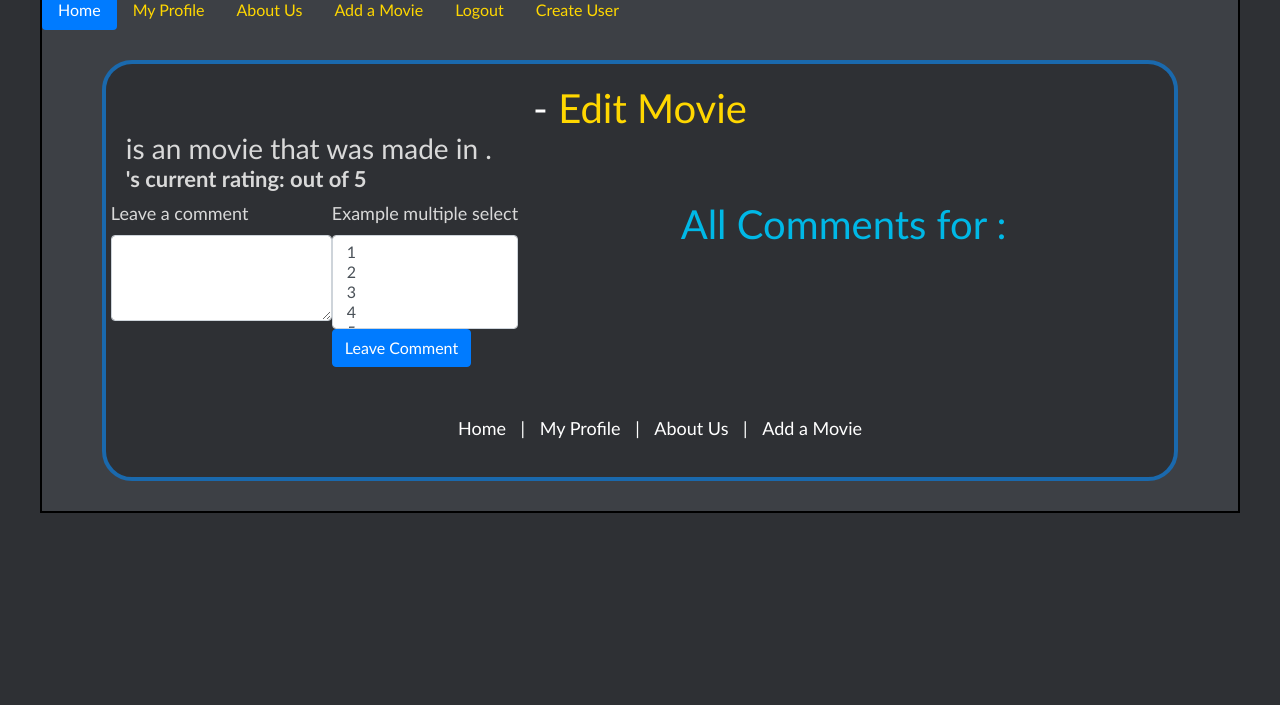
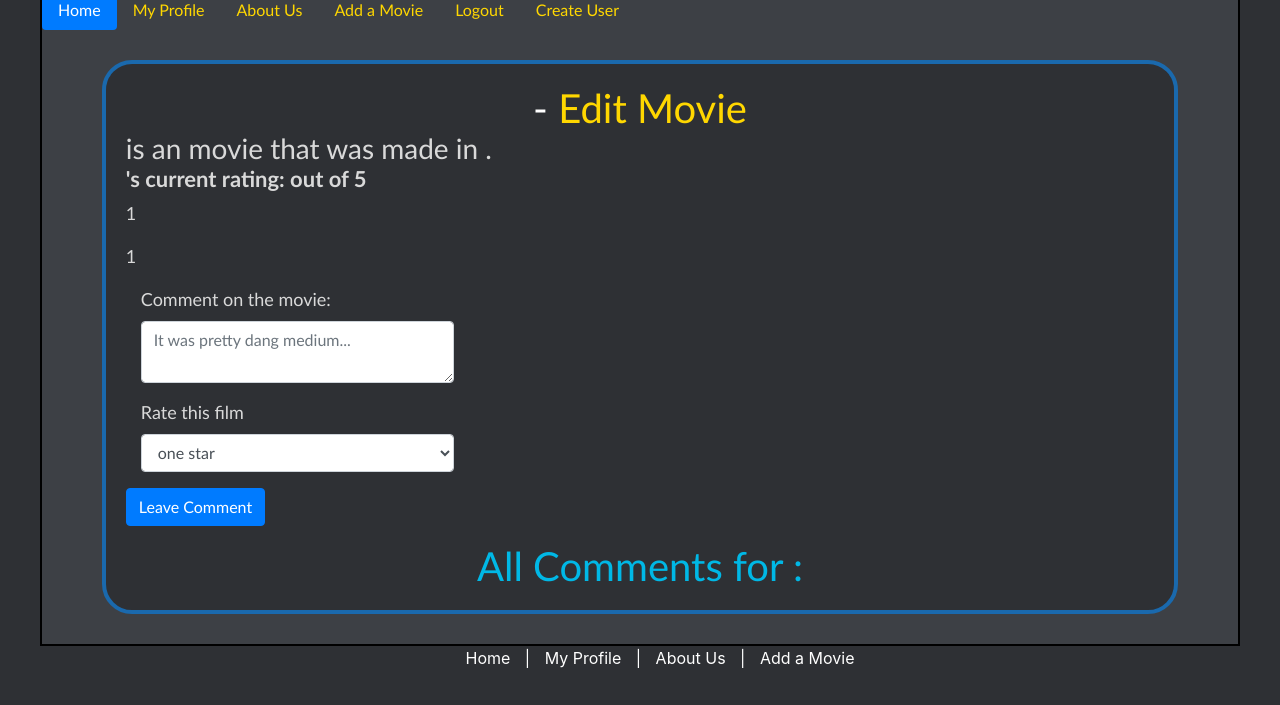
Before and after one commit to AlexRichOnline/webProject, a PHP site: page /moviePage.php in a window 1280 px wide. Shown: the part 180-885 px from the top of the page. Before the commit the page ends 693 px from the top, so only its background shows below. Run offline with PHP 8.4, Linux system fonts and the light colour scheme; the visitor is signed in with stand-in values (Sample User, id 1); tables that the repository leaves empty or names only in its code hold one stand-in row (values such as "Sample post").

Commit message:
Comments implemented

```diff
--- a/WebProject/moviePage.php
+++ b/WebProject/moviePage.php
@@ -82,29 +82,44 @@
                     <?php endif?>
                         <h4><?=$movie['title']?>'s current rating: <span style="color:gold"><?=$movie['rating']?></span> out of 5</h4>
                 </div>
-        <form method="post" action="process_comment.php">
+    <form method="post" action="process_comment.php" class="form-horizontal">
+        <!-- Textarea -->
+        <div class="form-group">
+            <?php if(isset($_SESSION['emptyEntry'])) :?>
+                <p><?= $_SESSION['emptyEntry']?></p>
+                <?php $_SESSION['emptyEntry'] = null ?>
+            <?php endif?>
+            <?php if(isset($_SESSION['cantComment'])) :?>
+                <p><?=$_SESSION['cantComment']?></p>
+                <?php $_SESSION['cantComment'] = null ?>
+            <?php endif?>
+            <label class="col-md-4 control-label" for="textarea">Comment on the movie:</label>
+            <div class="col-md-4">
+                <textarea class="form-control" placeholder="It was pretty dang medium..." id="textarea" name="textarea"></textarea>
+            </div>
+        </div>
+                <!-- Select Basic -->
+        <div class="form-group">
+            <label class="col-md-4 control-label" for="selectbasic">Rate this film</label>
+            <div class="col-md-4">
+                <select id="selectbasic" name="selectbasic" class="form-control">
+                    <option value="1">one star</option>
+                    <option value="2">two star</option>
+                    <option value="3">three star</option>
+                    <option value="4">four star</option>
+                    <option value="5">five star</option>
+                </select>
+            </div>
+        </div>
         <div class="form-group row">
-        <div class="form-group">
-    <label for="exampleFormControlTextarea1">Leave a comment</label>
-    <textarea class="form-control" name="text" id="exampleFormControlTextarea1" rows="3"></textarea>
-  </div>
-        <div class="form-group">
-    <label for="exampleFormControlSelect2">Example multiple select</label>
-    <select multiple class="form-control" name="rating" id="exampleFormControlSelect2">
-      <option>1</option>
-      <option>2</option>
-      <option>3</option>
-      <option>4</option>
-      <option>5</option>
-    </select>
-    <div class="form-group row">
         <div class="col-sm-10">
-        <input type="hidden" name="accountID" value="<?=$_SESSION['accountID']?>"/>
-        <input type="hidden" name="id" value="<?=$movie['movieID']?>"/>
             <button type="submit" name="add" class="btn btn-primary">Leave Comment</button>
+            <input type="hidden" name="accountID" value="<?=$_SESSION['accountID']?>"/>
+            <input type="hidden" name="movieID" value="<?=$movie['movieID']?>"/>
         </div>
     </div>
     </form>
+
 </div>
             <h1><span style="color: #00b8e6">All Comments for <?=$movie['title']?>:</span></h1>
             <?php foreach($comments as $comment) :?>
```
Also changed, not shown: WebProject/process_comment.php (+19 -8 lines).
